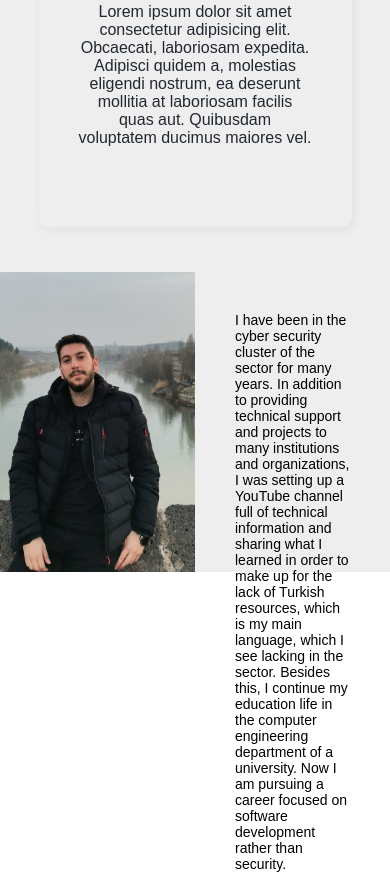
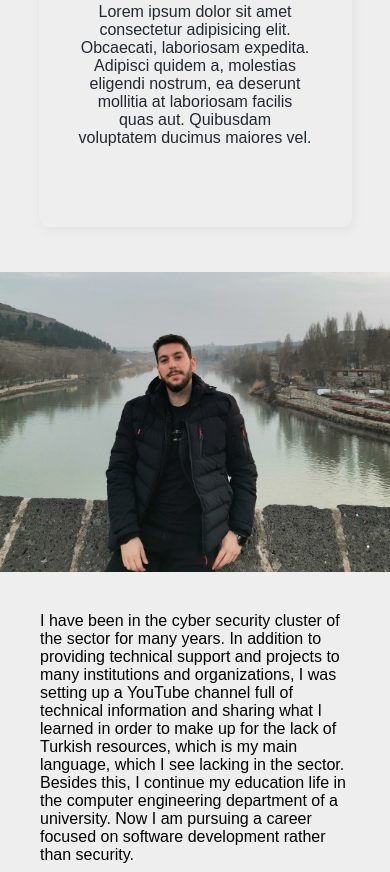
Before and after one commit to polatmurat/polatmurat.github.io, a plain HTML site: page index.html in a window 390 px wide. Shown: the part 1621-2493 px from the top of the page. Drawn offline with Linux system fonts and the light colour scheme.

Commit message:
About section changes.

```diff
--- a/css/style2.css
+++ b/css/style2.css
@@ -157,25 +157,23 @@ html {
         height: 60vh;
     }
 
+
+
     .main-who .whoami .whoami__left {
-        background-image: url('/img/mpol.jpg');
-        background-position: top center;
-        background-size: cover;
-        height: 100%;
-        width: 100%;
+        flex: 100%;
+        height: 200px;
     }
 
-    /*
+
     .main-who .whoami .whoami__right {
+        flex: 100%;
         padding: 20px;
-        background-color:#343a40;
-        opacity: 0.8;
-        filter: alpha(opacity=60);
-        height: 100%;
-        width: 100%;
     }
 
-    */
+    .main-who .whoami {
+        flex-wrap: wrap;
+    }
+
 
 }
 
@@ -189,57 +187,32 @@ html {
         height: 60vh;
     }
 
-    .main-who .whoami {
-        display: flex;
-        height: 150px;
-        /* flex-direction: column; */
-        /* padding: 20px; */
-        /* background-color: #343a40; */
-        flex-wrap: wrap;
-        color: #fff;
-    }
-
-    .main-who .whoami .whoami__right {
-        display: flex;
-        padding: 20px;
-        /* background-color:#343a40; */
-        background-color: #EEEEEE;
-        /* opacity: 0.8;
-        filter: alpha(opacity=60); */
-        height: 100%;
-        width: 100%;
-        padding: 40px;
-        font-family: Arial, Helvetica, sans-serif;
-        font-size: 14px;
-    }
-
 }
 
 /* About */
 
 .main-who .whoami {
-    /* display: flex; */
+    display: flex;
+    color: #000;
     height: 300px;
-    /* align-items: center; */
-    color: #000;
 }
 
 .main-who .whoami .whoami__left {
     background-image: url('/img/mpol.jpg');
     background-position: top center;
     background-size: cover;
-    height: 300px;
     width: 50%;
+    height: 100%;
 }
 
 .main-who .whoami .whoami__right {
     display: flex;
     padding: 20px;
+    height: 100%;
     /* background-color:#343a40; */
     background-color: #EEEEEE;
     /* opacity: 0.8;
     filter: alpha(opacity=60); */
-    height: 100%;
     width: 50%;
     padding: 40px;
     font-family: Arial, Helvetica, sans-serif;
```
